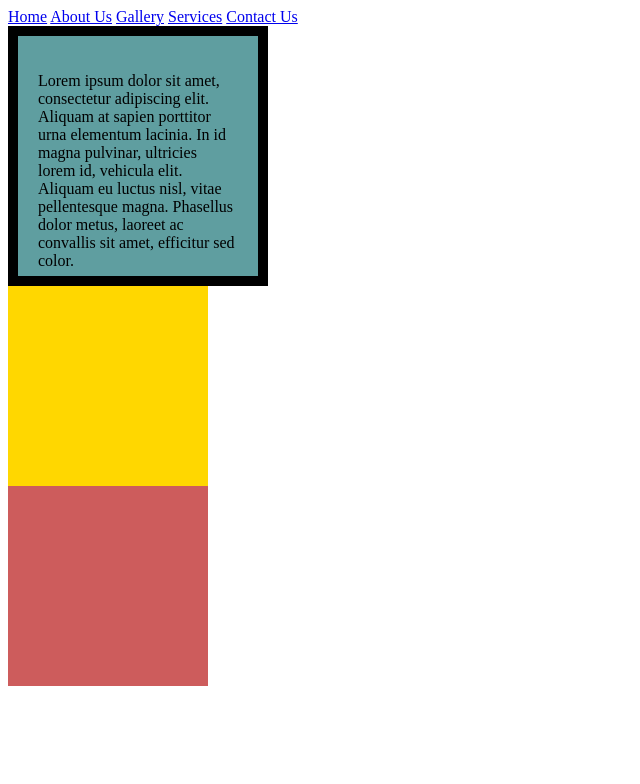
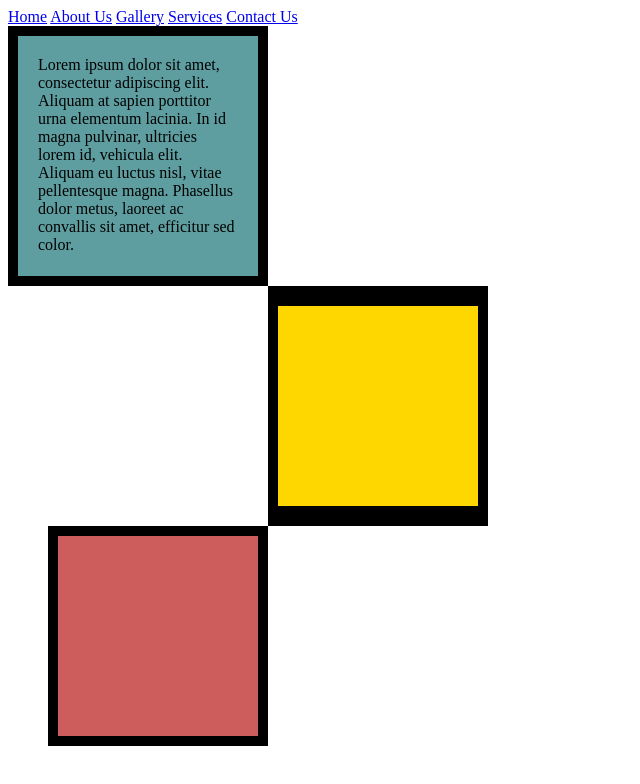
Before and after one commit to Aezyleigh/Box_Model, a plain HTML site: page index.html in a window 1280 px wide. Shown: the whole page, without its empty margins (0-640 px from the left). Drawn offline with Linux system fonts and the light colour scheme.

Commit message:
Update index.html

```diff
--- a/index.html
+++ b/index.html
@@ -6,7 +6,6 @@
   <title>Box Model</title>
 
   <style>
-
 
     .first {
     width: 200px;
@@ -17,16 +16,25 @@
     margin: 0;
     }
 
+    .first p {
+    margin: 0px;
+    }
+
     .second {
     width: 200px;
     height: 200px;
     background-color: gold;
+    border: 10px solid black;
+    border-width: 20px 10px;
+    margin-left: 260px;
     }
 
     .third {
     width: 200px;
     height: 200px;
     background-color: indianred;
+    border: 10px solid black;
+    margin-left: 40px;
     }
 
   </style>
```
